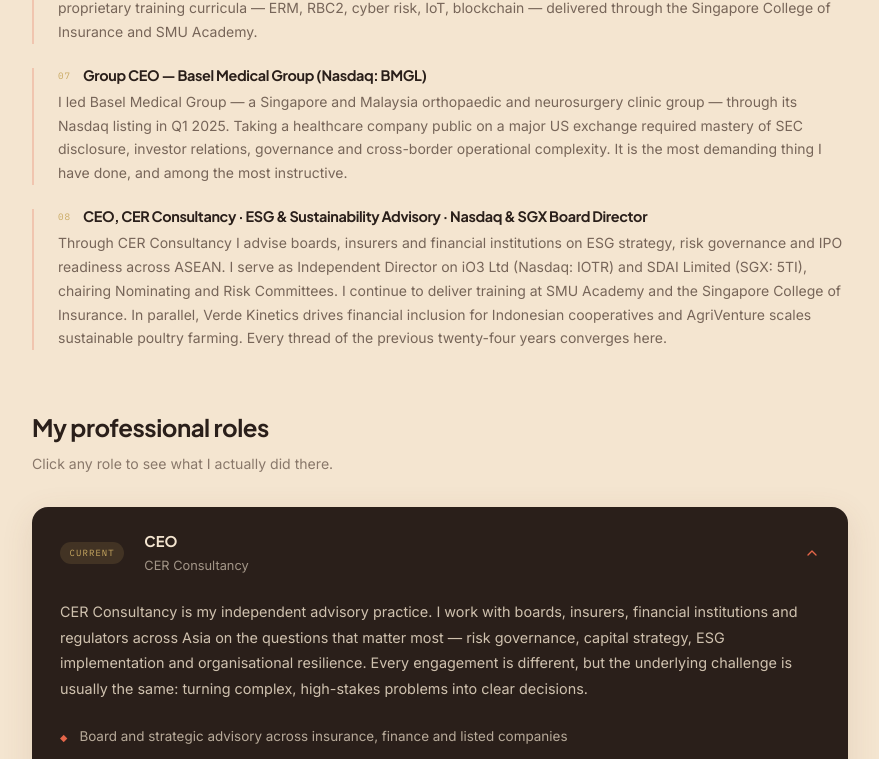
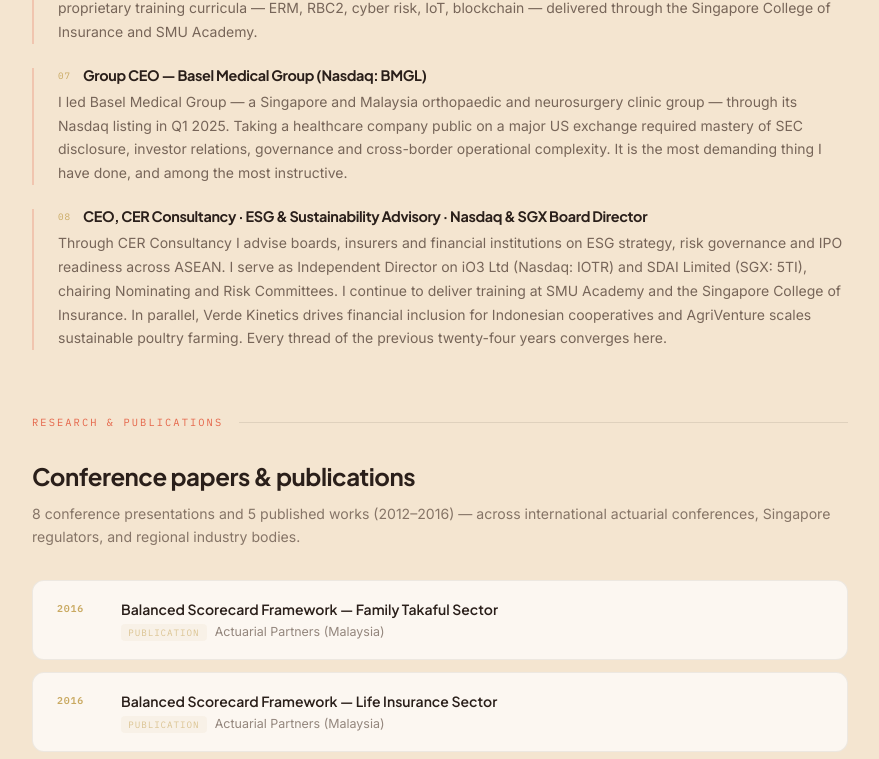
Before and after one commit to rcheungwm-wq/raymond-cheung-site, a Next.js app: page /about in a window 1280 px wide. Shown: the part 1991-2750 px from the top of the page, without its empty margins (0-879 px from the left). Built offline with nearby package versions, Linux system fonts and the light colour scheme.

Commit message:
feat: add Publications and Proprietary Curricula section

```diff
--- a/app/about/page.tsx
+++ b/app/about/page.tsx
@@ -6,6 +6,7 @@
 import { ArrowRight, ChevronDown } from "lucide-react";
 import { profile } from "@/data/profile";
 import { careerJourney } from "@/data/experience";
+import PublicationsSection from "@/components/PublicationsSection";
 
 const roles = [
   {
@@ -226,6 +227,11 @@
               ))}
             </div>
 
+            {/* Publications & Curricula */}
+            <div style={{ marginBottom: "4rem" }}>
+              <PublicationsSection />
+            </div>
+
             {/* Accordion roles */}
             <h2 style={{
               fontFamily: "var(--font-plus-jakarta), system-ui, sans-serif",
--- /dev/null
+++ b/components/PublicationsSection.tsx
@@ -0,0 +1,122 @@
+import { publications, proprietaryCourses } from "@/data/publications";
+
+export default function PublicationsSection() {
+  const conferenceCount = publications.filter((p) => p.type === "conference").length;
+  const publicationCount = publications.filter((p) => p.type === "publication").length;
+
+  return (
+    <section aria-labelledby="publications-heading">
+      {/* Research & Publications */}
+      <div style={{ marginBottom: "4rem" }}>
+        <div style={{ display: "flex", alignItems: "center", gap: "1rem", marginBottom: "2rem" }}>
+          <span style={{
+            fontFamily: "var(--font-ibm-mono), monospace", fontSize: "0.65rem",
+            letterSpacing: "0.2em", color: "var(--strategic-teal)", textTransform: "uppercase",
+          }}>Research & Publications</span>
+          <div aria-hidden="true" style={{ flex: 1, height: "1px", backgroundColor: "rgba(42,31,26,0.1)" }} />
+        </div>
+
+        <h2 id="publications-heading" style={{
+          fontFamily: "var(--font-plus-jakarta), system-ui, sans-serif",
+          fontSize: "1.5rem", fontWeight: 700, letterSpacing: "-0.02em",
+          color: "var(--midnight-navy)", marginBottom: "0.75rem",
+        }}>
+          Conference papers & publications
+        </h2>
+        <p style={{
+          fontSize: "0.88rem", color: "var(--graphite)", opacity: 0.72,
+          marginBottom: "2rem", lineHeight: 1.65,
+        }}>
+          {conferenceCount} conference presentations and {publicationCount} published works (2012–2016) — across international actuarial conferences, Singapore regulators, and regional industry bodies.
+        </p>
+
+        <ol style={{ listStyle: "none", padding: 0, margin: 0, display: "flex", flexDirection: "column", gap: "0.75rem" }}>
+          {publications.map((pub, i) => (
+            <li key={i} style={{
+              display: "grid",
+              gridTemplateColumns: "3rem 1fr",
+              gap: "1rem",
+              padding: "1.1rem 1.5rem",
+              background: "rgba(255,255,255,0.7)",
+              border: "1px solid rgba(42,31,26,0.07)",
+              borderRadius: "12px",
+            }}>
+              <span style={{
+                fontFamily: "var(--font-ibm-mono), monospace",
+                fontSize: "0.62rem", letterSpacing: "0.08em",
+                color: pub.type === "conference" ? "var(--strategic-teal)" : "var(--gold)",
+                fontWeight: 600, paddingTop: "0.15rem",
+              }}>{pub.year}</span>
+              <div>
+                <p style={{
+                  fontFamily: "var(--font-plus-jakarta), system-ui, sans-serif",
+                  fontSize: "0.875rem", fontWeight: 600,
+                  color: "var(--midnight-navy)", marginBottom: "0.25rem", lineHeight: 1.45,
+                }}>{pub.title}</p>
+                <p style={{
+                  fontSize: "0.78rem", color: "var(--graphite)", opacity: 0.65, lineHeight: 1.4,
+                }}>
+                  <span style={{
+                    display: "inline-block", marginRight: "0.5rem",
+                    fontFamily: "var(--font-ibm-mono), monospace",
+                    fontSize: "0.58rem", letterSpacing: "0.1em",
+                    textTransform: "uppercase",
+                    color: pub.type === "conference" ? "var(--strategic-teal)" : "var(--gold)",
+                    background: pub.type === "conference" ? "rgba(229,102,74,0.08)" : "rgba(201,169,97,0.1)",
+                    padding: "0.15rem 0.45rem", borderRadius: "4px",
+                  }}>{pub.type === "conference" ? "conference" : "publication"}</span>
+                  {pub.publisher}
+                </p>
+              </div>
+            </li>
+          ))}
+        </ol>
+      </div>
+
+      {/* Proprietary curricula */}
+      <div>
+        <div style={{ display: "flex", alignItems: "center", gap: "1rem", marginBottom: "2rem" }}>
+          <span style={{
+            fontFamily: "var(--font-ibm-mono), monospace", fontSize: "0.65rem",
+            letterSpacing: "0.2em", color: "var(--strategic-teal)", textTransform: "uppercase",
+          }}>Proprietary Curricula</span>
+          <div aria-hidden="true" style={{ flex: 1, height: "1px", backgroundColor: "rgba(42,31,26,0.1)" }} />
+        </div>
+
+        <h2 style={{
+          fontFamily: "var(--font-plus-jakarta), system-ui, sans-serif",
+          fontSize: "1.5rem", fontWeight: 700, letterSpacing: "-0.02em",
+          color: "var(--midnight-navy)", marginBottom: "0.75rem",
+        }}>
+          Training programmes I authored
+        </h2>
+        <p style={{
+          fontSize: "0.88rem", color: "var(--graphite)", opacity: 0.72,
+          marginBottom: "2rem", lineHeight: 1.65,
+        }}>
+          Ten original curricula built under BRCA Pte Ltd and delivered through accredited institutions across Asia — not programmes I teach, but programmes I created from the ground up.
+        </p>
+
+        <ul style={{ listStyle: "none", padding: 0, margin: 0, display: "grid", gridTemplateColumns: "repeat(auto-fill, minmax(280px, 1fr))", gap: "0.75rem" }}>
+          {proprietaryCourses.map((course, i) => (
+            <li key={i} style={{
+              display: "flex", alignItems: "flex-start", gap: "0.75rem",
+              padding: "1rem 1.25rem",
+              background: "rgba(255,255,255,0.7)",
+              border: "1px solid rgba(42,31,26,0.07)",
+              borderRadius: "12px",
+            }}>
+              <span aria-hidden="true" style={{
+                color: "var(--gold)", fontSize: "0.55rem",
+                marginTop: "0.3rem", flexShrink: 0,
+              }}>◆</span>
+              <span style={{
+                fontSize: "0.84rem", color: "var(--midnight-navy)", fontWeight: 500, lineHeight: 1.5,
+              }}>{course}</span>
+            </li>
+          ))}
+        </ul>
+      </div>
+    </section>
+  );
+}
--- /dev/null
+++ b/data/publications.ts
@@ -0,0 +1,93 @@
+export const publications = [
+  {
+    year: "2016",
+    title: "Balanced Scorecard Framework — Family Takaful Sector",
+    publisher: "Actuarial Partners (Malaysia)",
+    type: "publication",
+  },
+  {
+    year: "2016",
+    title: "Balanced Scorecard Framework — Life Insurance Sector",
+    publisher: "Actuarial Partners (Malaysia)",
+    type: "publication",
+  },
+  {
+    year: "2015",
+    title: "Fundamentals of Anti-Money Laundering / CFT",
+    publisher: "Own publication",
+    type: "publication",
+  },
+  {
+    year: "2015",
+    title: "A Practical Understanding of RBC Framework for Singapore Insurers (Non-Life)",
+    publisher: "Singapore College of Insurance",
+    type: "publication",
+  },
+  {
+    year: "2015",
+    title: "A Practical Understanding of RBC Framework for Singapore Insurers (Life)",
+    publisher: "Singapore College of Insurance",
+    type: "publication",
+  },
+  {
+    year: "2014",
+    title: "Overview of Developments in Singapore: MediShield Life & RBC2",
+    publisher: "18th East Asian Actuarial Conference",
+    type: "conference",
+  },
+  {
+    year: "2014",
+    title: "The ORSA Building Blocks Part II — a Concrete Foundation",
+    publisher: "18th East Asian Actuarial Conference",
+    type: "conference",
+  },
+  {
+    year: "2014",
+    title: "ERM & ORSA Practical Example Illustration",
+    publisher: "Seminar on Operational Management Strategy Development for Insurance Industry",
+    type: "conference",
+  },
+  {
+    year: "2013",
+    title: "Development of Risk Based Capital Framework in Singapore",
+    publisher: "IAA Fund Meeting 2013",
+    type: "conference",
+  },
+  {
+    year: "2013",
+    title: "ERM Policy Establishment and Implementation: Managing the latest MAS Expectations",
+    publisher: "3rd Annual Risk-Based Capital in Insurance Conference",
+    type: "conference",
+  },
+  {
+    year: "2013",
+    title: "The ORSA Requirements and its Key Building Blocks",
+    publisher: "17th East Asian Actuarial Conference",
+    type: "conference",
+  },
+  {
+    year: "2013",
+    title: "New Perspective in Operational Risk Management",
+    publisher: "General Insurance Conference 2013, Singapore",
+    type: "conference",
+  },
+  {
+    year: "2012",
+    title: "Facilitation and Implementation of ORSA for Non-Life Insurers",
+    publisher: "Conference on ERM in Insurance Industry, Taiwan",
+    type: "conference",
+  },
+];
+
+export const proprietaryCourses = [
+  "Blockchain Fundamentals and Uses in Insurance",
+  "Cyber Risk Threats and Management",
+  "Development of Motor Telematics in Insurance",
+  "ERM Risk Culture Workshop",
+  "Fundamentals of Enterprise Risk Management (ERM) for General Insurance",
+  "Fundamentals of Enterprise Risk Management (ERM) for Life Insurance",
+  "Fundamentals of Risk-Based Capital Regulatory Regime (Life & Non-Life)",
+  "IoT Fundamentals and Uses in Insurance",
+  "PDPA and Its Impact in Insurance",
+  "RBC Advance — Valuation, Changes and Applications of RBC2 Framework in Singapore (Life & Non-Life)",
+];
```
